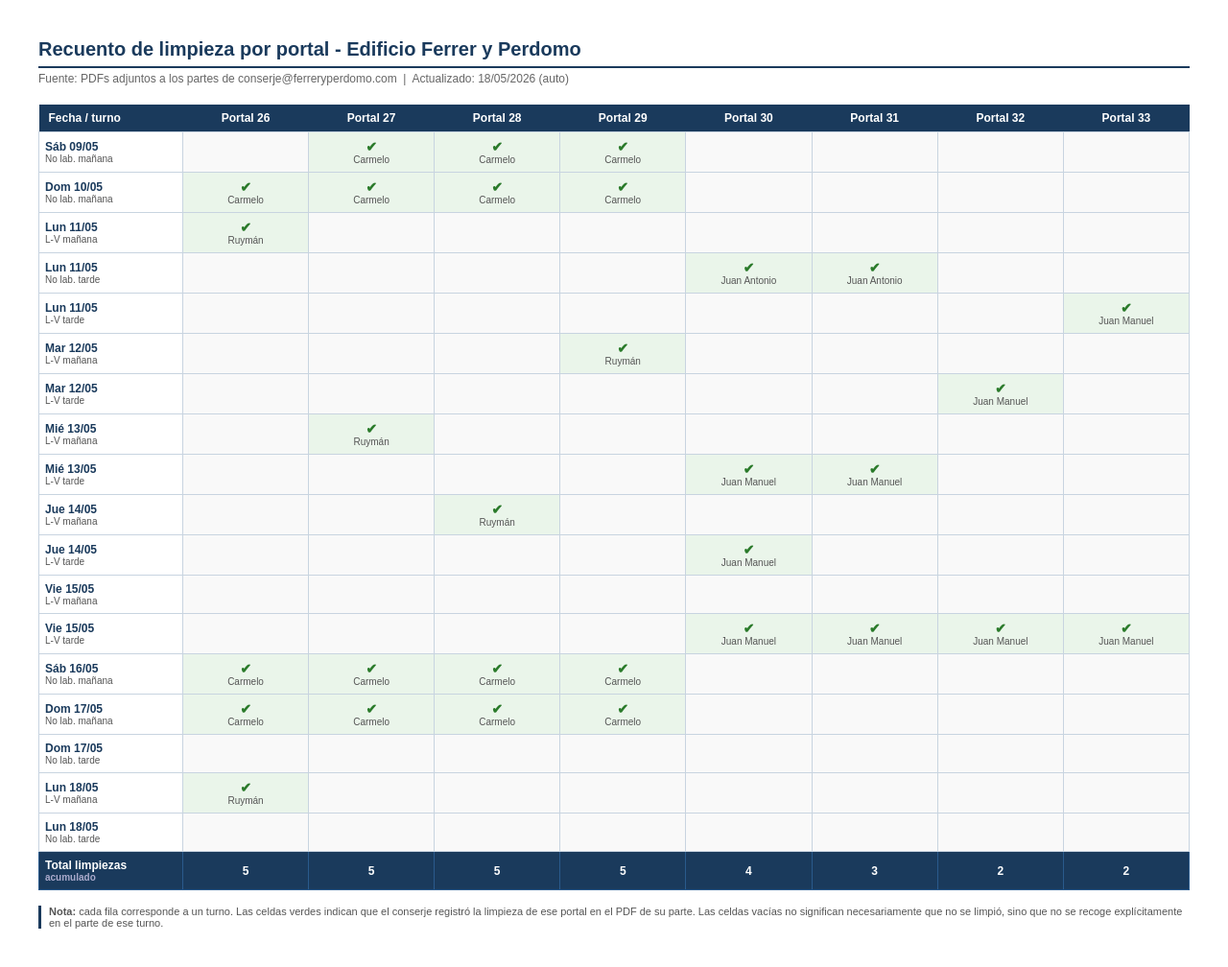
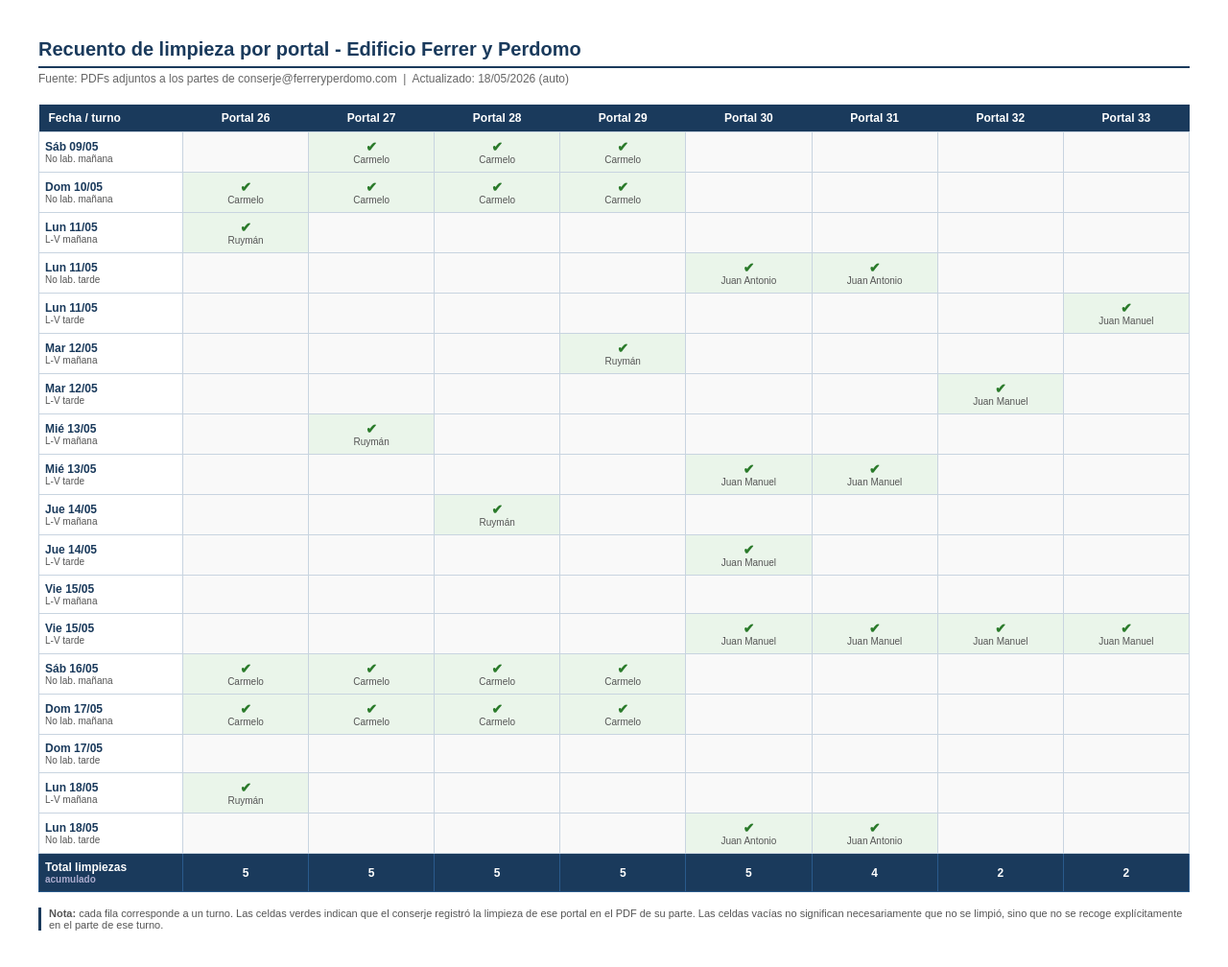
Before and after one commit to rgrpublicidad/ferrer-portales, a website: page index.html in a window 1280 px wide. Shown: the whole page at 96% size. Drawn offline with Linux system fonts and the light colour scheme.

Commit message:
Añadir parte Juan Antonio Lun 18/05 tarde

```diff
--- a/index.html
+++ b/index.html
@@ -246,8 +246,8 @@
       <td class="vacio"></td>
       <td class="vacio"></td>
       <td class="vacio"></td>
-      <td class="vacio"></td>
-      <td class="vacio"></td>
+      <td class="limpio"><span class="ok">✔</span><small>Juan Antonio</small></td>
+      <td class="limpio"><span class="ok">✔</span><small>Juan Antonio</small></td>
       <td class="vacio"></td>
       <td class="vacio"></td>
     </tr>
@@ -258,8 +258,8 @@
       <td>5</td>
       <td>5</td>
       <td>5</td>
+      <td>5</td>
       <td>4</td>
-      <td>3</td>
       <td>2</td>
       <td>2</td>
     </tr>
```
